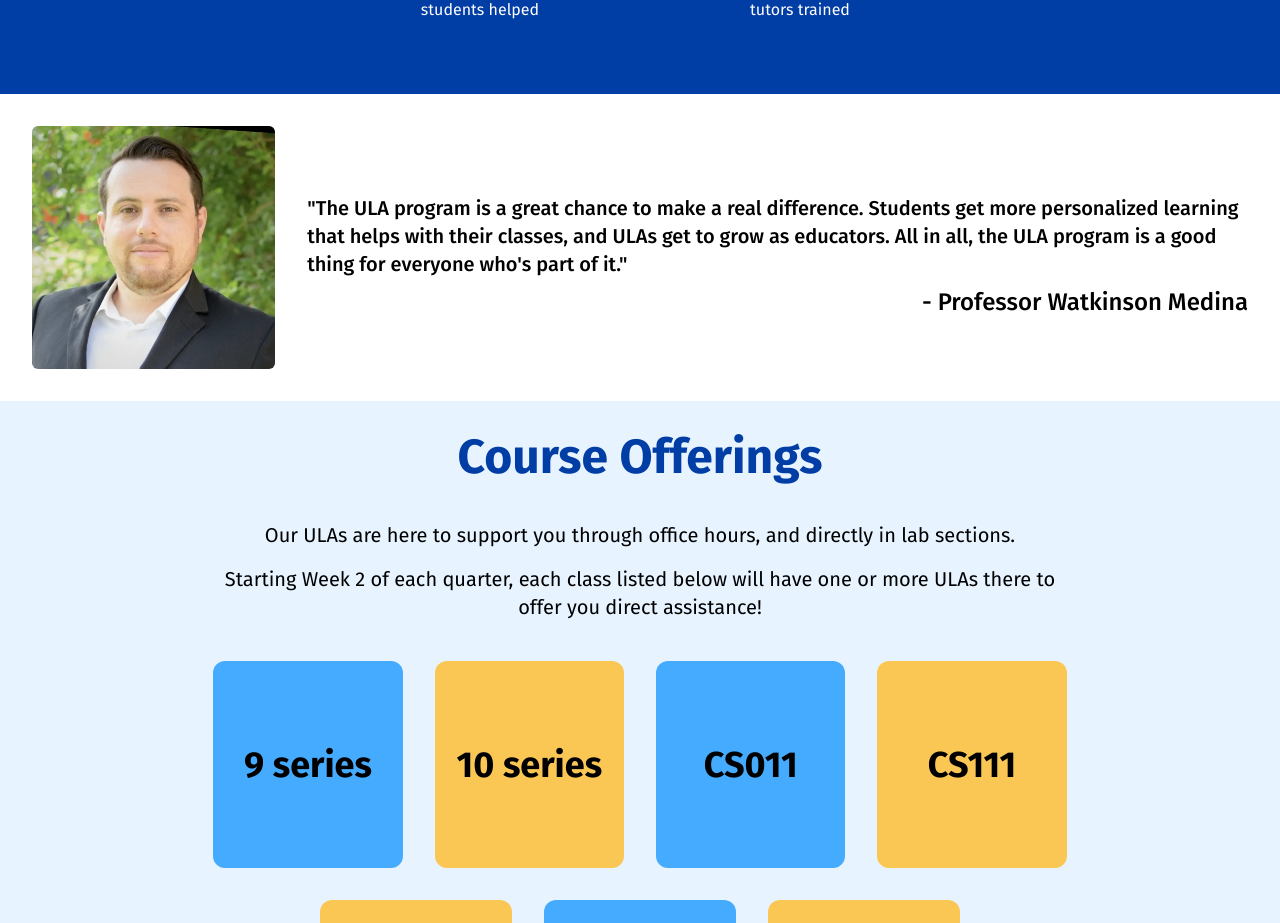
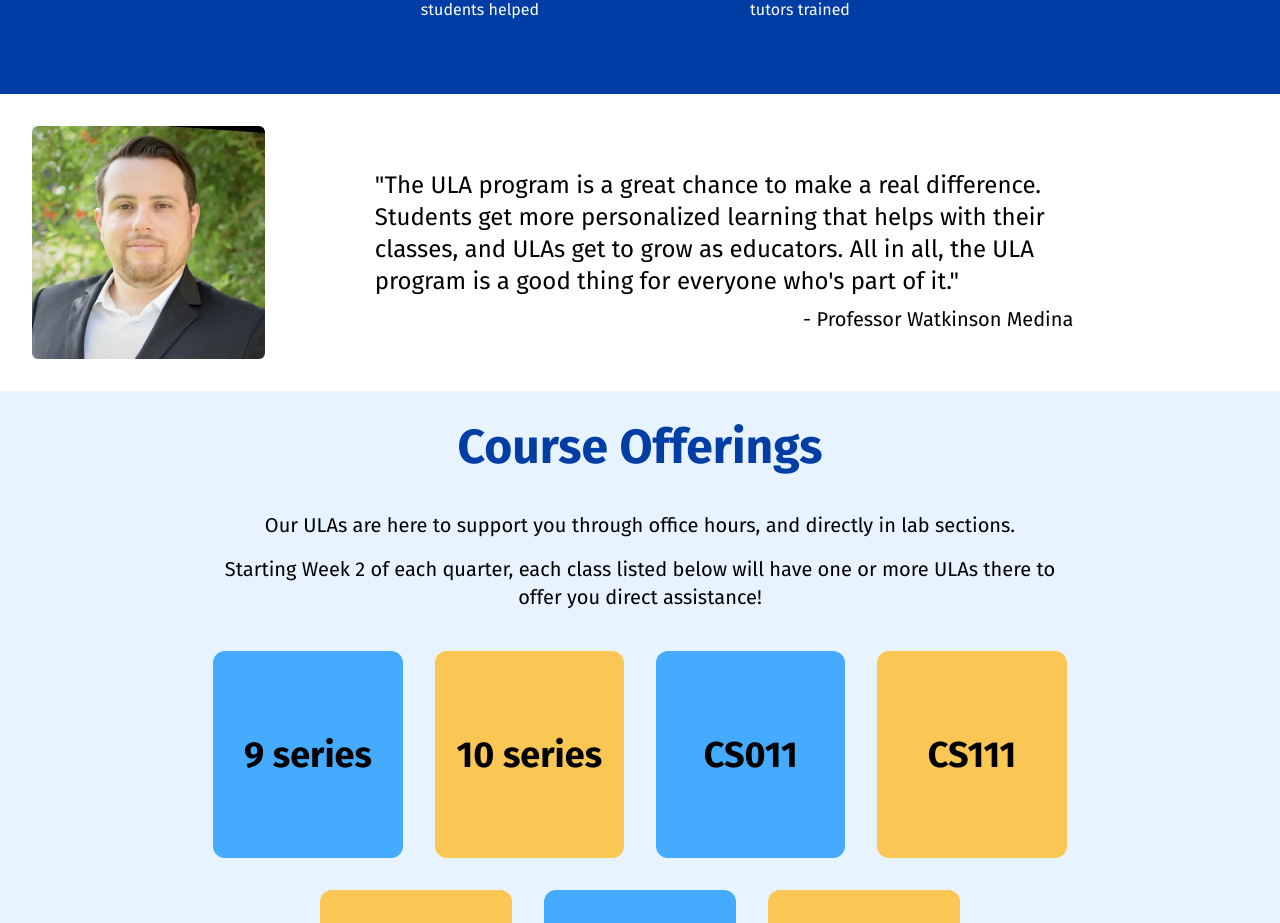
Before and after one commit to acm-ucr/cse-ula, a Next.js app: page /about in a window 1280 px wide. Shown: the part 777-1700 px from the top of the page. Built offline with nearby package versions, Linux system fonts and the light colour scheme.

Commit message:
added animation for professor

```diff
--- a/package.json
+++ b/package.json
@@ -15,7 +15,7 @@
     "@tailwindcss/postcss": "^4.1.11",
     "@tanstack/react-query": "5.69.0",
     "lucide-react": "0.484.0",
-    "motion": "^12.11.3",
+    "motion": "^12.23.12",
     "next": "^13.5.11",
     "react": "18.2.0",
     "react-countup": "^6.5.3",
--- a/src/components/about/Professor.tsx
+++ b/src/components/about/Professor.tsx
@@ -1,25 +1,45 @@
+"use client";
 import Image from "next/image";
 import professorImage from "@/public/about/watkinsonMedina.webp";
 
+import { motion } from "motion/react";
+
 const Professor = () => {
   return (
-    <div className="mx-8 mb-4 flex flex-col justify-center gap-8 xl:flex-row xl:items-center">
+    <div className="mx-8 mb-4 flex flex-row justify-center gap-8 xl:flex-row xl:items-center">
+      <motion.div
+              initial={{ opacity: 0 }}
+              whileInView={{ opacity: 1 }}
+              transition={{ duration: 2.5}}
+              viewport={{ once: true }}>
         <Image
           src={professorImage}
           alt="Professor Watkinson Medina"
-        className="mb-4 w-full rounded-md xl:w-1/5"
+          className="mb-4 w-full rounded-md font-sm xl:w-3/4 "
         />
+      </motion.div>
+
+
+      <motion.div
+              initial={{ opacity: 0 }}
+              whileInView={{ opacity: 1 }}
+              transition={{ duration: 2.5 }}
+              viewport={{ once: true }}>
+
         <div className="w-full xl:w-4/5">
-        <p className="text-lg font-medium text-black xl:text-xl">
+          <p className="text-lg text-left font-xl text-black xl:text-2xl">
             "The ULA program is a great chance to make a real difference. Students
             get more personalized learning that helps with their classes, and ULAs
             get to grow as educators. All in all, the ULA program is a good thing
             for everyone who's part of it."
           </p>
-        <p className="mt-2 text-right text-xl font-medium xl:text-2xl">
+          <p className="mt-2 text-right text-black font-xs xl:text-xl">
             - Professor Watkinson Medina
           </p>
         </div>
+      </motion.div>
+
+
     </div>
   );
 };
```
Also changed, not shown: 1 other file (tests, documents, lock files or other folders). Lines whose indentation alone changed are shown as unchanged.
